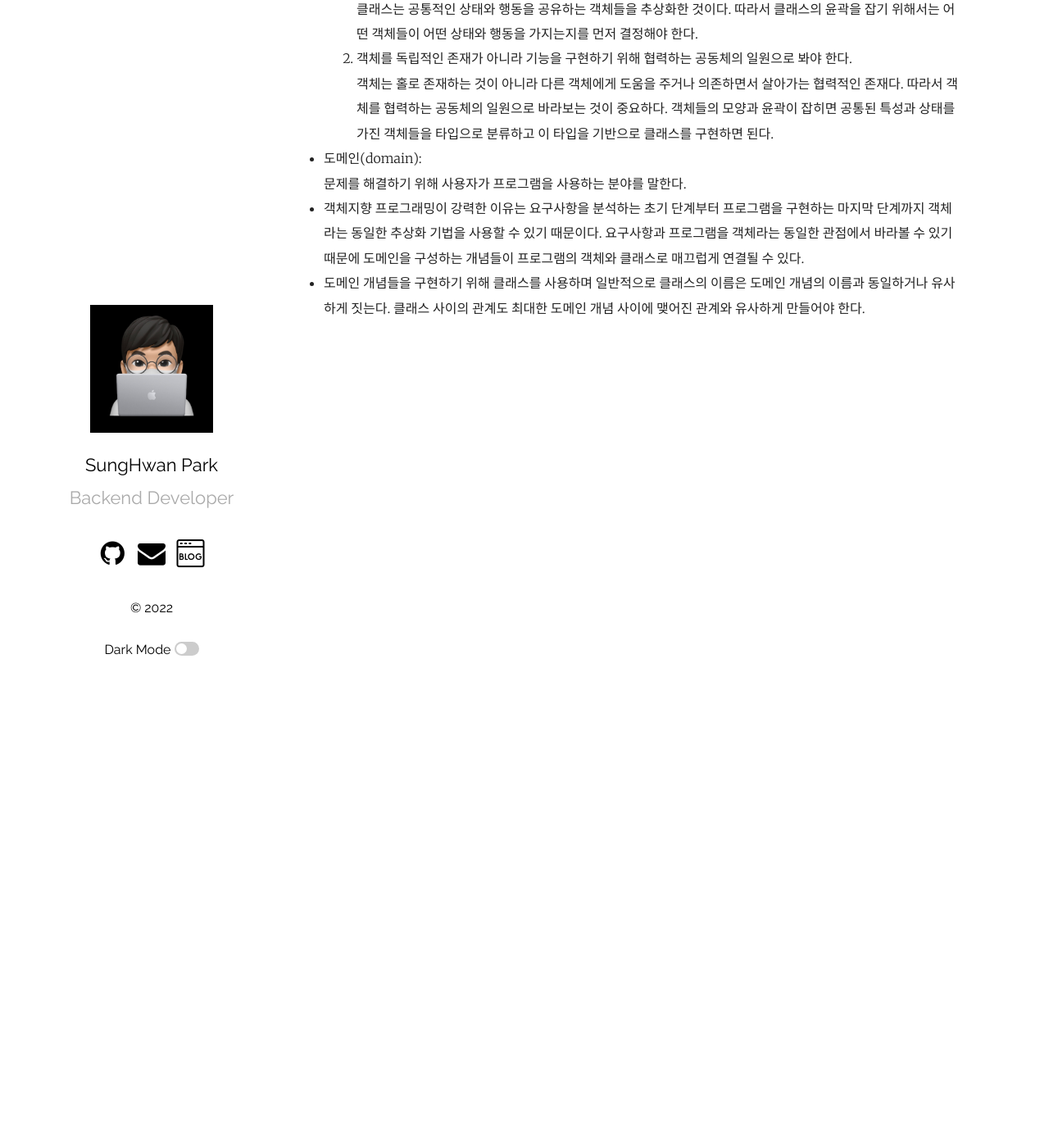
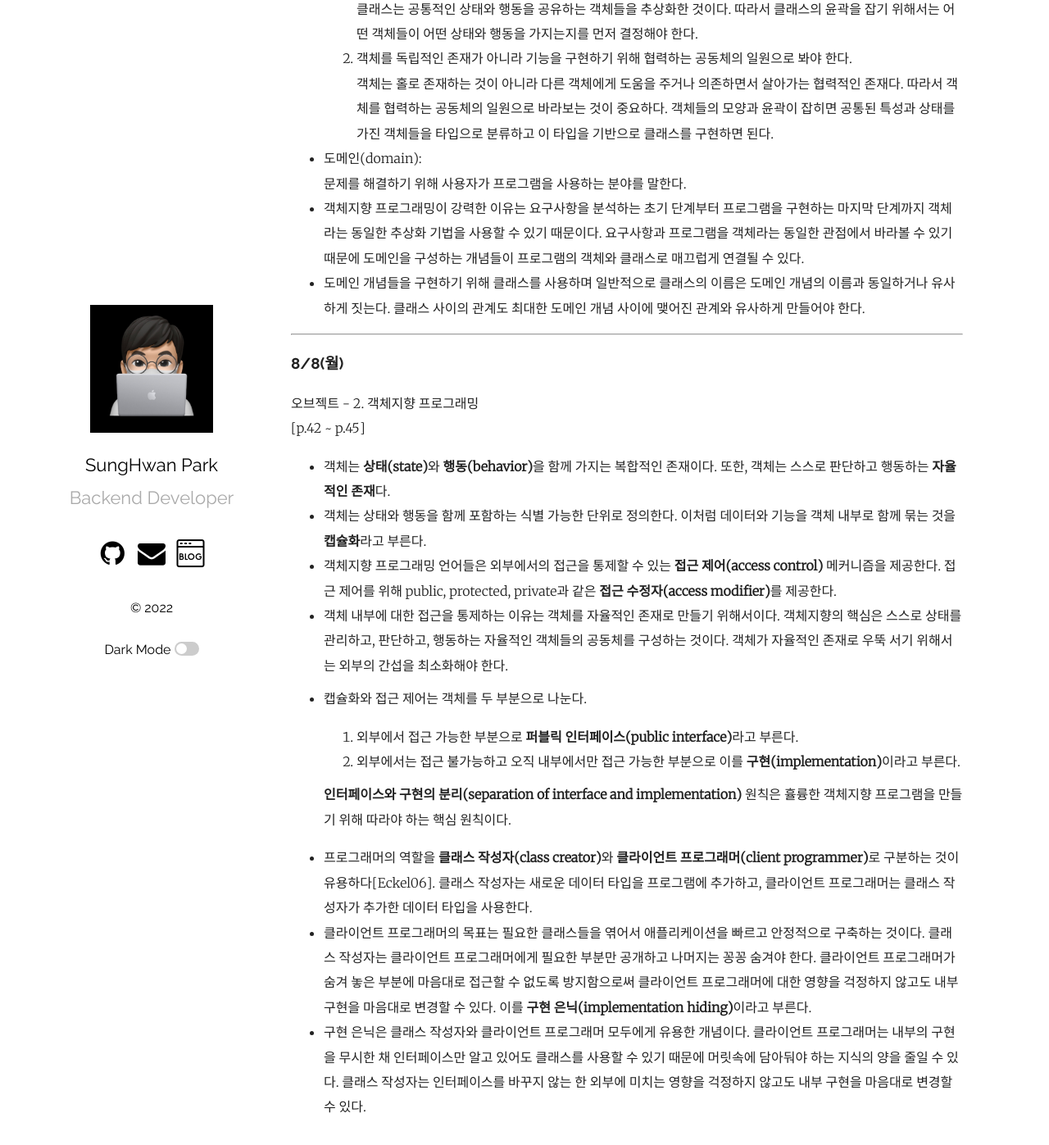
Before and after one commit to mrpark219/TIL, a Jekyll site: the page built from _posts/2022-08-01-8월TIL.markdown, in a window 1280 px wide and 1400 px high, scrolled down 6971 px. Shown: the top 1397 px of the window at 82% size. Built offline with Jekyll 4.4.1, drawn with Linux system fonts in a browser that asks for light colours; comment, search, counter and statistics services are not loaded.

Commit message:
feat: 2022-08-08 TIL 추가

```diff
--- a/_posts/2022-08-01-8월TIL.markdown
+++ b/_posts/2022-08-01-8월TIL.markdown
@@ -179,3 +179,25 @@ categories: 202208 TIL
     문제를 해결하기 위해 사용자가 프로그램을 사용하는 분야를 말한다.
 -   객체지향 프로그래밍이 강력한 이유는 요구사항을 분석하는 초기 단계부터 프로그램을 구현하는 마지막 단계까지 객체라는 동일한 추상화 기법을 사용할 수 있기 때문이다. 요구사항과 프로그램을 객체라는 동일한 관점에서 바라볼 수 있기 때문에 도메인을 구성하는 개념들이 프로그램의 객체와 클래스로 매끄럽게 연결될 수 있다.
 -   도메인 개념들을 구현하기 위해 클래스를 사용하며 일반적으로 클래스의 이름은 도메인 개념의 이름과 동일하거나 유사하게 짓는다. 클래스 사이의 관계도 최대한 도메인 개념 사이에 맺어진 관계와 유사하게 만들어야 한다.
+
+---
+
+### 8/8(월)
+
+오브젝트 - 2. 객체지향 프로그래밍
+[p.42 ~ p.45]
+
+-   객체는 **상태(state)**와 **행동(behavior)**을 함께 가지는 복합적인 존재이다. 또한, 객체는 스스로 판단하고 행동하는 **자율적인 존재**다.
+-   객체는 상태와 행동을 함께 포함하는 식별 가능한 단위로 정의한다. 이처럼 데이터와 기능을 객체 내부로 함께 묶는 것을 **캡슐화**라고 부른다.
+-   객체지향 프로그래밍 언어들은 외부에서의 접근을 통제할 수 있는 **접근 제어(access control)** 메커니즘을 제공한다. 접근 제어를 위해 public, protected, private과 같은 **접근 수정자(access modifier)**를 제공한다.
+-   객체 내부에 대한 접근을 통제하는 이유는 객체를 자율적인 존재로 만들기 위해서이다. 객체지향의 핵심은 스스로 상태를 관리하고, 판단하고, 행동하는 자율적인 객체들의 공동체를 구성하는 것이다. 객체가 자율적인 존재로 우뚝 서기 위해서는 외부의 간섭을 최소화해야 한다.
+-   캡슐화와 접근 제어는 객체를 두 부분으로 나눈다.
+
+    1. 외부에서 접근 가능한 부분으로 **퍼블릭 인터페이스(public interface)**라고 부른다.
+    2. 외부에서는 접근 불가능하고 오직 내부에서만 접근 가능한 부분으로 이를 **구현(implementation)**이라고 부른다.
+
+    **인터페이스와 구현의 분리(separation of interface and implementation)** 원칙은 휼륭한 객체지향 프로그램을 만들기 위해 따라야 하는 핵심 원칙이다.
+
+-   프로그래머의 역할을 **클래스 작성자(class creator)**와 **클라이언트 프로그래머(client programmer)**로 구분하는 것이 유용하다[Eckel06]. 클래스 작성자는 새로운 데이터 타입을 프로그램에 추가하고, 클라이언트 프로그래머는 클래스 작성자가 추가한 데이터 타입을 사용한다.
+-   클라이언트 프로그래머의 목표는 필요한 클래스들을 엮어서 애플리케이션을 빠르고 안정적으로 구축하는 것이다. 클래스 작성자는 클라이언트 프로그래머에게 필요한 부분만 공개하고 나머지는 꽁꽁 숨겨야 한다. 클라이언트 프로그래머가 숨겨 놓은 부분에 마음대로 접근할 수 없도록 방지함으로써 클라이언트 프로그래머에 대한 영향을 걱정하지 않고도 내부 구현을 마음대로 변경할 수 있다. 이를 **구현 은닉(implementation hiding)**이라고 부른다.
+-   구현 은닉은 클래스 작성자와 클라이언트 프로그래머 모두에게 유용한 개념이다. 클라이언트 프로그래머는 내부의 구현을 무시한 채 인터페이스만 알고 있어도 클래스를 사용할 수 있기 때문에 머릿속에 담아둬야 하는 지식의 양을 줄일 수 있다. 클래스 작성자는 인터페이스를 바꾸지 않는 한 외부에 미치는 영향을 걱정하지 않고도 내부 구현을 마음대로 변경할 수 있다.
```
